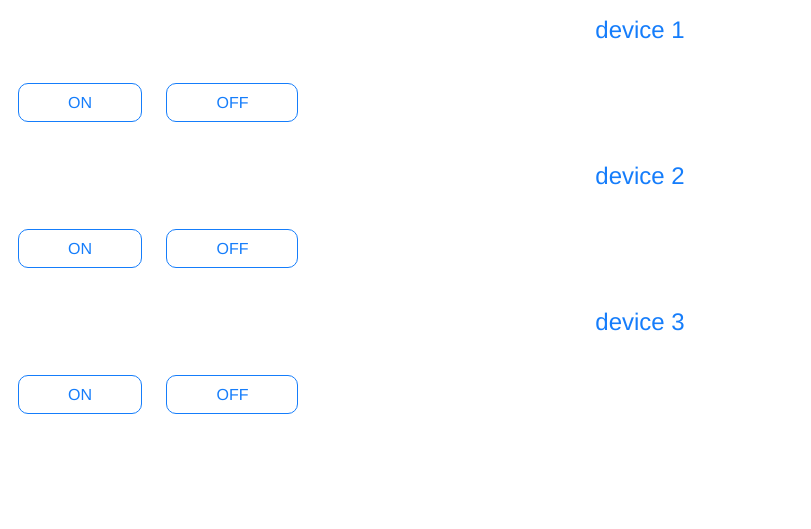
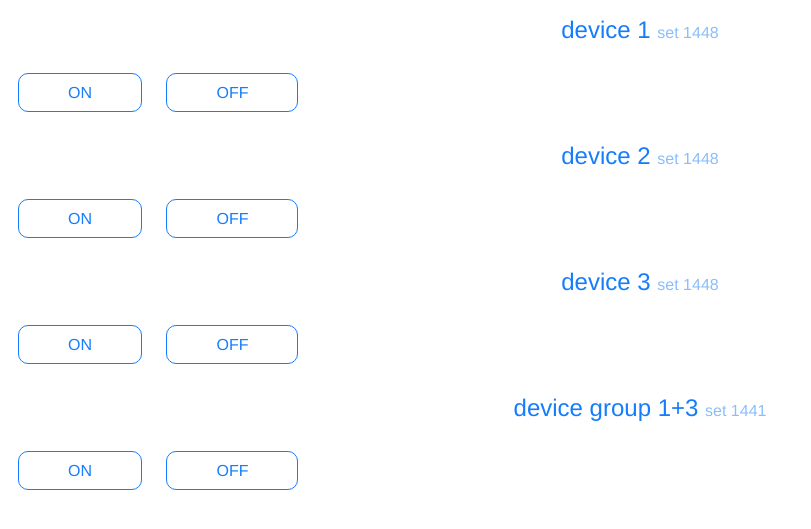
Before and after one commit to suda/open-home, a Python web app: template Python/BasicWebserver/templates/index.html in a window 1280 px wide. Shown: the top 529 px of the page, without its empty margins (0-811 px from the left). Run offline with Jinja, Linux system fonts and the light colour scheme; the template is opened without the code that fills it, so the values that code supplies are empty; some libraries are stand-ins or nearby versions.

Commit message:
Added ability to send multiple messages

```diff
--- a/Python/BasicWebserver/templates/index.html
+++ b/Python/BasicWebserver/templates/index.html
@@ -10,33 +10,29 @@
         <meta name="viewport" content="width=device-width, initial-scale=1, user-scalable=no">
         <meta http-equiv="cleartype" content="on">
 
-        <link rel="apple-touch-icon-precomposed" sizes="144x144" href="img/touch/apple-touch-icon-144x144-precomposed.png">
-        <link rel="apple-touch-icon-precomposed" sizes="114x114" href="img/touch/apple-touch-icon-114x114-precomposed.png">
-        <link rel="apple-touch-icon-precomposed" sizes="72x72" href="img/touch/apple-touch-icon-72x72-precomposed.png">
-        <link rel="apple-touch-icon-precomposed" href="img/touch/apple-touch-icon-57x57-precomposed.png">
-        <link rel="shortcut icon" href="img/touch/apple-touch-icon.png">
+        <link rel="apple-touch-icon-precomposed" sizes="29x29" href="/static/img/touch/AppIcon29x29.png">
+        <link rel="apple-touch-icon-precomposed" sizes="40x40" href="/static/img/touch/AppIcon40x40.png">
+        <link rel="apple-touch-icon-precomposed" sizes="60x60" href="/static/img/touch/AppIcon60x60.png">
+        <link rel="apple-touch-icon-precomposed" sizes="76x76" href="/static/img/touch/AppIcon76x76.png">
+        <meta name="apple-mobile-web-app-capable" content="yes">
+        <meta name="apple-mobile-web-app-status-bar-style" content="black-translucent" />
+        <meta name="apple-mobile-web-app-title" content="Lights">
 
         <!-- Tile icon for Win8 (144x144 + tile color) -->
-        <meta name="msapplication-TileImage" content="img/touch/apple-touch-icon-144x144-precomposed.png">
-        <meta name="msapplication-TileColor" content="#222222">
-
-
-        <!-- For iOS web apps. Delete if not needed. https://github.com/h5bp/mobile-boilerplate/issues/94 -->
-        <!--
-        <meta name="apple-mobile-web-app-capable" content="yes">
-        <meta name="apple-mobile-web-app-status-bar-style" content="black">
-        <meta name="apple-mobile-web-app-title" content="">
-        -->
+        <meta name="msapplication-TileImage" content="/static/img/touch/AppIcon144x144.png">
+        <meta name="msapplication-TileColor" content="#1564FB">
+        <meta name="application-name" content="Lights"/>
 
         <!-- This script prevents links from opening in Mobile Safari. https://gist.github.com/1042026 -->
         <!--
         <script>(function(a,b,c){if(c in b&&b[c]){var d,e=a.location,f=/^(a|html)$/i;a.addEventListener("click",function(a){d=a.target;while(!f.test(d.nodeName))d=d.parentNode;"href"in d&&(d.href.indexOf("http")||~d.href.indexOf(e.host))&&(a.preventDefault(),e.href=d.href)},!1)}})(document,window.navigator,"standalone")</script>
         -->
         <style type="text/css">
-        html {
+        html, body {
             font-family: "Helvetica Neue";
             font-weight: 300;
             color: rgb(21, 125, 251);
+            background: #fff;
         }
 
         h1 {
@@ -44,6 +40,12 @@
             font-weight: 500;
             font-size: 24px;
             text-align: center;
+        }
+
+        h1 span {
+            font-size: 16px;
+            font-weight: 400;
+            opacity: 0.5;
         }
 
         a {
@@ -56,30 +58,56 @@
         }
 
         div > div {
-            margin: 50px 0px;
+            margin: 40px 0px;
         }
         </style>
+        <script src="//ajax.googleapis.com/ajax/libs/jquery/1.10.2/jquery.min.js"></script>
+        <script>
+        function sendMessage(e, message) {
+            $.getJSON('/api/send?message=' + message + '&time=' + new Date().getTime());
+
+            e.preventDefault();
+            return false;
+        }
+
+        function sendMessages(e, messages) {
+            for (i in messages) {
+                var message = messages[i];
+                jQuery.ajax('/api/send?message=' + message + '&time=' + new Date().getTime(), { async: false });
+            }
+
+            e.preventDefault();
+            return false;
+        }
+        </script>
     </head>
     <body>
         <div>
-            <h1>Device 1</h1>
+            <h1>Device 1 <span>set 1448</span></h1>
             <div>
-                <a href="/api/send?message=232F0FF0FFF0101">ON</a>
-                <a href="/api/send?message=232F0FF0FFF0110">OFF</a>
+                <a href="javascript:void(0)" onclick="sendMessage(event, '232F0FF0FFF0101')">ON</a>
+                <a href="javascript:void(0)" onclick="sendMessage(event, '232F0FF0FFF0110')">OFF</a>
             </div>
         </div>
         <div>
-            <h1>Device 2</h1>
+            <h1>Device 2 <span>set 1448</span></h1>
             <div>
-                <a href="/api/send?message=232F0FF0FFF1001">ON</a>
-                <a href="/api/send?message=232F0FF0FFF1010">OFF</a>
+                <a href="javascript:void(0)" onclick="sendMessage(event, '232F0FF0FFF1001')">ON</a>
+                <a href="javascript:void(0)" onclick="sendMessage(event, '232F0FF0FFF1010')">OFF</a>
             </div>
         </div>
         <div>
-            <h1>Device 3</h1>
+            <h1>Device 3 <span>set 1448</span></h1>
             <div>
-                <a href="/api/send?message=232F0FF0FF10001">ON</a>
-                <a href="/api/send?message=232F0FF0FF10010">OFF</a>
+                <a href="javascript:void(0)" onclick="sendMessage(event, '232F0FF0FF10001')">ON</a>
+                <a href="javascript:void(0)" onclick="sendMessage(event, '232F0FF0FF10010')">OFF</a>
+            </div>
+        </div>
+        <div>
+            <h1>Device group 1+3 <span>set 1441</span></h1>
+            <div>
+                <a href="javascript:void(0)" onclick="sendMessages(event, ['22900F0FFFF0101', '22900F0FFF10001'])">ON</a>
+                <a href="javascript:void(0)" onclick="sendMessages(event, ['22900F0FFFF0110', '22900F0FFF10010'])">OFF</a>
             </div>
         </div>
     </body>
```
Also changed, not shown: Python/BasicWebserver/server.py (+8 -2 lines).
